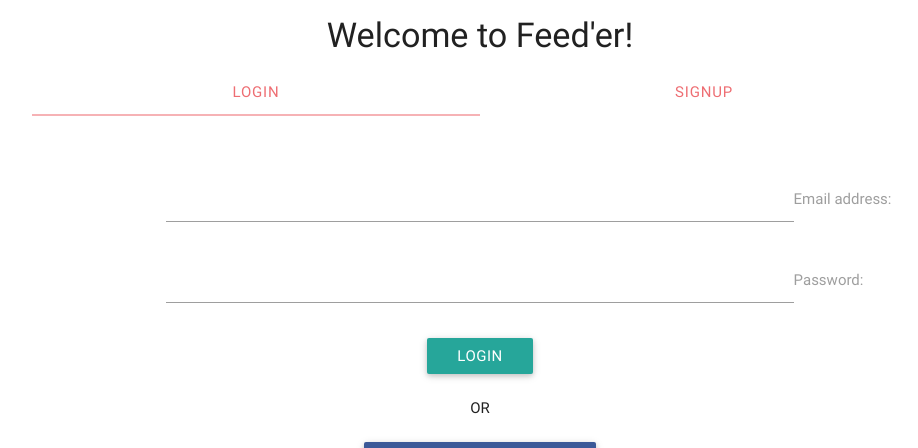
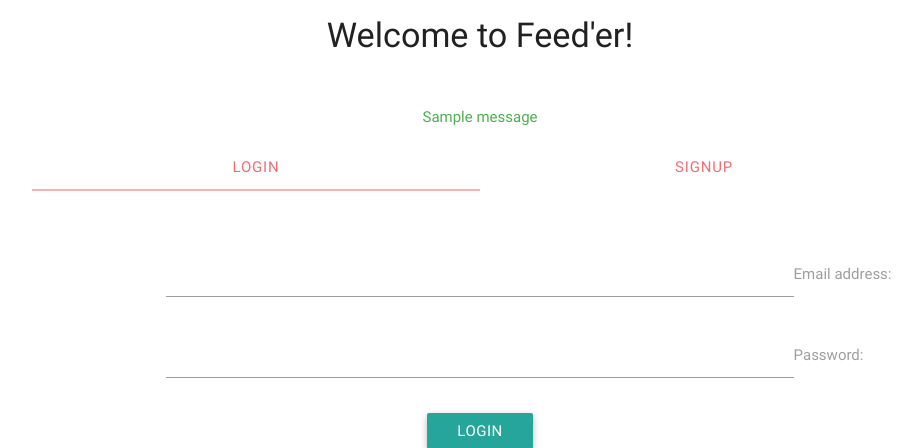
Before and after one commit to CodeMaxx/Feed-er-Website, a Django app: page / in a window 1280 px wide; the page is wider, and only the part inside the window is pictured. Shown: the top 448 px of that part, without its empty margins (160-1078 px from the left). Run offline with Django 3.2, Linux system fonts and the light colour scheme; tables that the repository leaves empty hold one stand-in row (values such as "Sample post"); one stand-in notice (Sample message) is shown; some libraries are stand-ins or nearby versions.

Commit message:
Invalid cases handled

```diff
--- a/website/templates/signin.html
+++ b/website/templates/signin.html
@@ -10,7 +10,19 @@ Login / Sign Up
         <div style="text-align: center">
             <h4>Welcome to Feed'er!</h4>
         </div>
-
+        <br>
+        <!-- messages -->
+        <div class="messages center">
+            {% if messages %}
+                {% for message in messages %}
+                    {% if 'error' in message.tags %}
+                    <p class="red-text">{{message}}</p>
+                    {% elif 'success' in message.tags %}
+                    <p class="green-text">{{message}}</p>
+                    {% endif %}
+                {% endfor %}
+            {% endif %}
+        </div>
         <!-- Tab bars -->
         <div class="row">
             <div class="col s12">
--- a/website/views.py
+++ b/website/views.py
@@ -4,6 +4,7 @@ from django.contrib.auth.decorators import login_required
 from django.contrib.auth.models import User
 from django.contrib.auth import logout, authenticate, login
 from .models import *
+from django.contrib import messages
 from django.utils.dateparse import parse_date
 from dateutil.parser import parse
 from django.utils import timezone
@@ -38,10 +39,14 @@ def signin(request):
 
         user = authenticate(username=username, password=password)
         if user is None:
-            return HttpResponse("Invalid Username/Password")
+            messages.add_message(request, messages.ERROR, 'Invalid Username/Password.')
+            return render(request, 'signin.html')
+
         member = user.member
         if member.mtype == 'ST':
-            return HttpResponse("Invalid Username/Password")
+            messages.add_message(request, messages.ERROR, 'Student logins are not allowed.')
+            return render(request, 'signin.html')
+
         login(request, user)
         return HttpResponseRedirect(reverse('website:home'))
 
@@ -58,13 +63,14 @@ def signup(request):
             password = request.POST['sPassword']
             isProf = request.POST.get('prof')
         except:
-            return HttpResponse(request)
+            messages.add_message(request, messages.ERROR, 'Invalid details!')
+            return HttpResponseRedirect(reverse('website:signin'))
 
         ## We have the data
         userexists = User.objects.filter(username=username)
         if len(userexists) != 0:
-            return HttpResponse(
-                "Email already used. Please used a different email.")
+            messages.add_message(request, messages.ERROR, "Email already used. Please use a different email.")
+            return HttpResponseRedirect(reverse('website:signin'))
 
         newuser = User.objects.create(username=username, email=username)
         newuser.set_password(password)
@@ -80,6 +86,7 @@ def signup(request):
             fullname=fullname,
             mtype=mtype, )
         newmember.save()
+        messages.add_message(request, messages.SUCCESS, 'Successfully registered! Now you can log in.')
         return HttpResponseRedirect(reverse('website:signin'))
 
 
@@ -89,6 +96,7 @@ def signup(request):
 def home(request):
     ## Anon users are shooed away
     if request.user.is_anonymous():
+        messages.add_message(request, messages.ERROR, 'Please login first!')
         return HttpResponseRedirect(reverse('website:signin'))
 
     if request.user.is_superuser:
@@ -115,7 +123,8 @@ def completeReg(request):
         user = request.user
 
         if not user.is_authenticated():
-            return HttpResponse('Invalid Facebook redirect!')
+            messages.add_message(request, messages.ERROR, 'Invalid Facebook redirect!')
+            return HttpResponseRedirect(reverse('website:signin'))
 
         context = {
             'fullname': user.first_name + ' ' + user.last_name,
@@ -130,7 +139,8 @@ def completeReg(request):
             username = request.POST['username']
             isProf = request.POST.get('prof')
         except:
-            return HttpResponse("Invalid fields!")
+            messages.add_message(request, messages.ERROR, 'Invalid details!')
+            return HttpResponseRedirect(reverse('website:signin'))
 
         user = User.objects.get(username=username)
 
@@ -141,7 +151,8 @@ def completeReg(request):
 
         member = Member.objects.filter(user=user)
         if len(member) != 0:
-            return HttpResponse('This user already exists! Try logging in!')
+            messages.add_message(request, messages.ERROR, 'This user already exists! Try logging in!')
+            return HttpResponseRedirect(reverse('website:signin'))
 
         member = Member.objects.create(
             user=user, fullname=fullname, mtype=mtype)
@@ -201,6 +212,7 @@ def add_students(request):
             mtype="ST",
             )
 
+        messages.add_message(request, messages.SUCCESS, 'Successfully added student!')
         return HttpResponseRedirect(reverse('website:view_students'))
 
 
@@ -269,6 +281,7 @@ def add_courses(request):
             code = request.POST['code']
             semester = int(request.POST['semester'])
         except:
+            messages.add_message(request, messages.ERROR, 'Invalid details!')
             return HttpResponse(request)
 
         course = Course.objects.create(
@@ -588,7 +601,8 @@ def add_feedback(request, course_id):
             return HttpResponseRedirect(reverse('website:home'))
 
         else:
-            return HttpResponse("Bad request!")
+            messages.add_message(request, messages.ERROR, 'Bad request!')
+            return HttpResponse(request)
 
 
 @login_required
```
Also changed, not shown: website/templates/add_feedback.html (+13 -0 lines), website/templates/view_students.html (+14 -0 lines), website/templates/home.html (line endings or trailing spaces).
